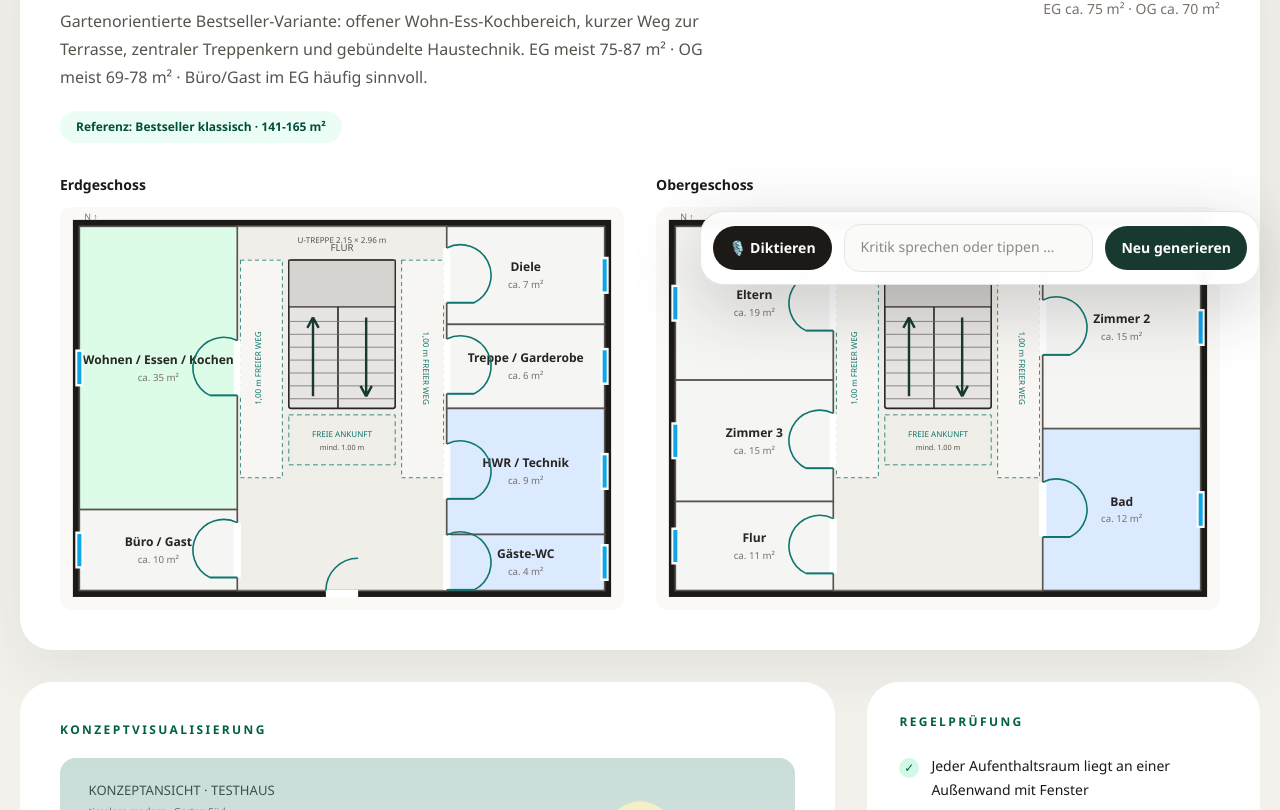
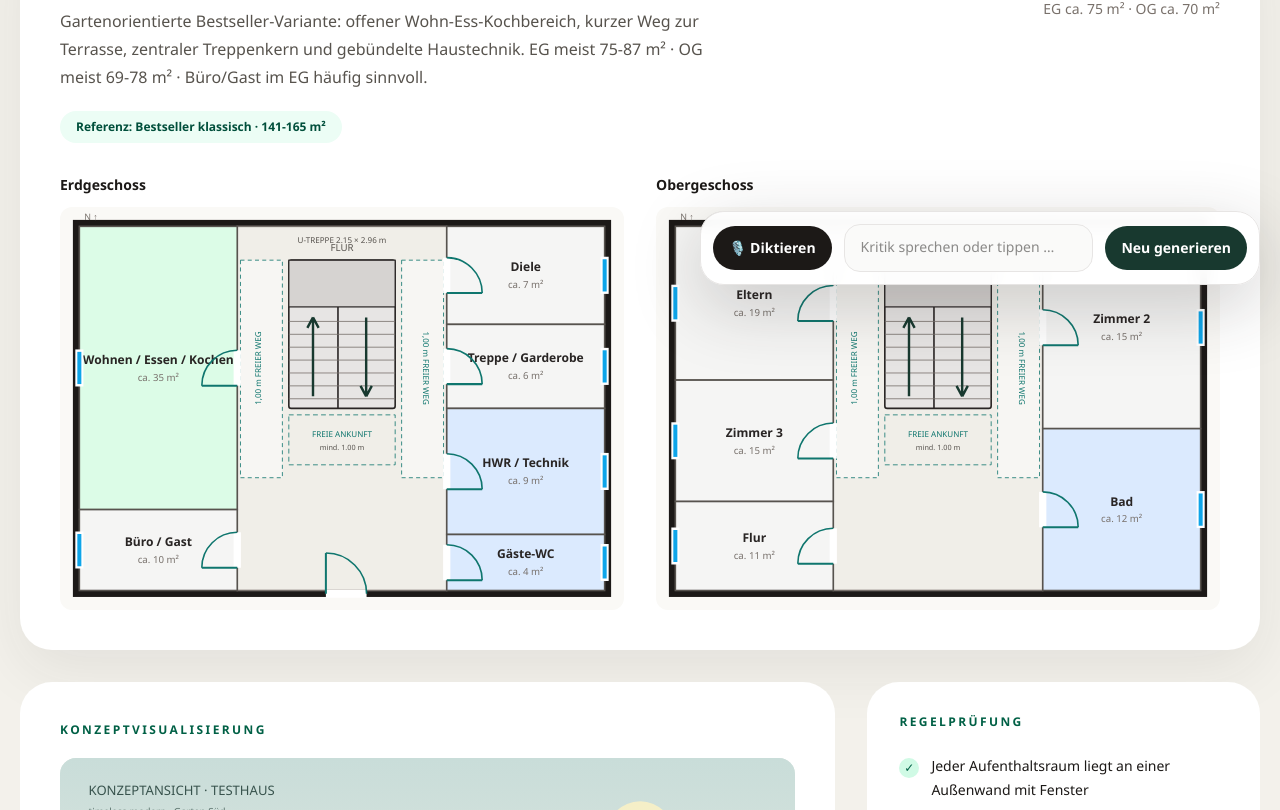
Before and after one commit to raineryeary-lab/born2thrill-app, a Next.js app: page /testlauf in a window 1280 px wide. Shown: the part 503-1313 px from the top of the page. Built offline with nearby package versions, Linux system fonts and the light colour scheme.

Commit message:
Use measured door swing symbols

```diff
--- a/src/app/testlauf/page.tsx
+++ b/src/app/testlauf/page.tsx
@@ -66,6 +66,8 @@ function FloorSvg({ plan }: { plan: FloorPlan }) {
   const wallStairWidth = 132;
   const wallStairHeight = 184;
   const wallStairTextX = wallStairX + wallStairWidth / 2;
+  const internalDoorPx = 44;
+  const frontDoorPx = 50.5;
   return (
     <svg viewBox="0 0 700 500" className="w-full rounded-xl bg-[#faf9f6]" aria-label={`Grundriss ${plan.name}`}>
       <rect x="20" y="20" width="660" height="460" fill="white" stroke="#1c1917" strokeWidth="8" />
@@ -96,21 +98,21 @@ function FloorSvg({ plan }: { plan: FloorPlan }) {
       )}
       {plan.floor === 0 && (
         <g>
-          <line x1="330" y1="480" x2="370" y2="480" stroke="white" strokeWidth="10" />
-          <path d="M330 476 A40 40 0 0 1 370 436" fill="none" stroke="#0f766e" strokeWidth="2" />
+          <line x1="330" y1="480" x2={330 + frontDoorPx} y2="480" stroke="white" strokeWidth="10" />
+          <line x1="330" y1="480" x2="330" y2={480 - frontDoorPx} stroke="#0f766e" strokeWidth="2.5" />
+          <path d={`M${330 + frontDoorPx} 480 A${frontDoorPx} ${frontDoorPx} 0 0 0 330 ${480 - frontDoorPx}`} fill="none" stroke="#0f766e" strokeWidth="2" />
         </g>
       )}
       {plan.rooms.map((room) => {
         const doorX = room.side === "left" ? room.x + room.width : room.x;
         const windowX = room.side === "left" ? room.x : room.x + room.width;
         const cy = room.y + room.height / 2;
-        const doorRadius = 34;
-        const hingeY = cy + doorRadius;
-        const closedDoorY = cy - doorRadius;
-        const openDoorX = room.side === "left" ? doorX - doorRadius : doorX + doorRadius;
+        const hingeY = cy + internalDoorPx / 2;
+        const farSideY = hingeY - internalDoorPx;
+        const openDoorX = room.side === "left" ? doorX - internalDoorPx : doorX + internalDoorPx;
         const doorArc = room.side === "left"
-          ? `M${doorX} ${closedDoorY} A${doorRadius} ${doorRadius} 0 0 0 ${openDoorX} ${hingeY}`
-          : `M${doorX} ${closedDoorY} A${doorRadius} ${doorRadius} 0 0 1 ${openDoorX} ${hingeY}`;
+          ? `M${doorX} ${farSideY} A${internalDoorPx} ${internalDoorPx} 0 0 0 ${openDoorX} ${hingeY}`
+          : `M${doorX} ${farSideY} A${internalDoorPx} ${internalDoorPx} 0 0 1 ${openDoorX} ${hingeY}`;
         const fill = room.kind === "wet" ? "#dbeafe" : room.kind === "living" ? "#dcfce7" : room.kind === "service" ? "#fef3c7" : "#f5f5f4";
         return (
           <g key={room.id}>
@@ -119,7 +121,7 @@ function FloorSvg({ plan }: { plan: FloorPlan }) {
             <text x={room.x + room.width / 2} y={cy + 16} textAnchor="middle" fontSize="12" fill="#78716c">ca. {room.area} m²</text>
             <line x1={windowX} x2={windowX} y1={cy - 23} y2={cy + 23} stroke="white" strokeWidth="10" />
             <line x1={windowX} x2={windowX} y1={cy - 20} y2={cy + 20} stroke="#0ea5e9" strokeWidth="5" />
-            <line x1={doorX} x2={doorX} y1={closedDoorY} y2={hingeY} stroke="white" strokeWidth="9" />
+            <line x1={doorX} x2={doorX} y1={farSideY} y2={hingeY} stroke="white" strokeWidth="9" />
             <line x1={doorX} x2={openDoorX} y1={hingeY} y2={hingeY} stroke="#0f766e" strokeWidth="2.5" />
             <path d={doorArc} fill="none" stroke="#0f766e" strokeWidth="2" />
           </g>
```
